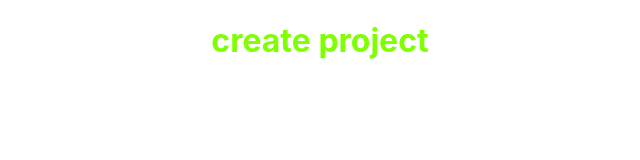
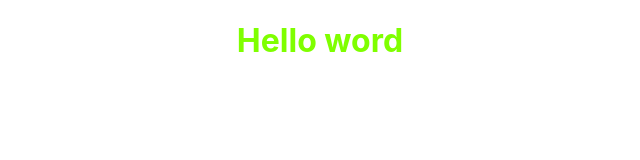
Before and after one commit to YriiHvozdetskiy/react-ts_module-1, a React (Create React App) app: page / in a window 1280 px wide. Shown: the top 160 px of the page, without its empty margins (320-960 px from the left). Built offline with nearby package versions, Linux system fonts and the light colour scheme; the HTML template or start-up script is replaced by a standard one.

Commit message:
Hello word

```diff
--- a/src/App.tsx
+++ b/src/App.tsx
@@ -5,7 +5,7 @@ import {PageTitle} from './components/PageTitle/PageTitle';
 export const App = () => {
    return (
       <div className="App">
-         <PageTitle title={'create project'}/>
+         <PageTitle title={'Hello word'}/>
       </div>
    );
 };
```
